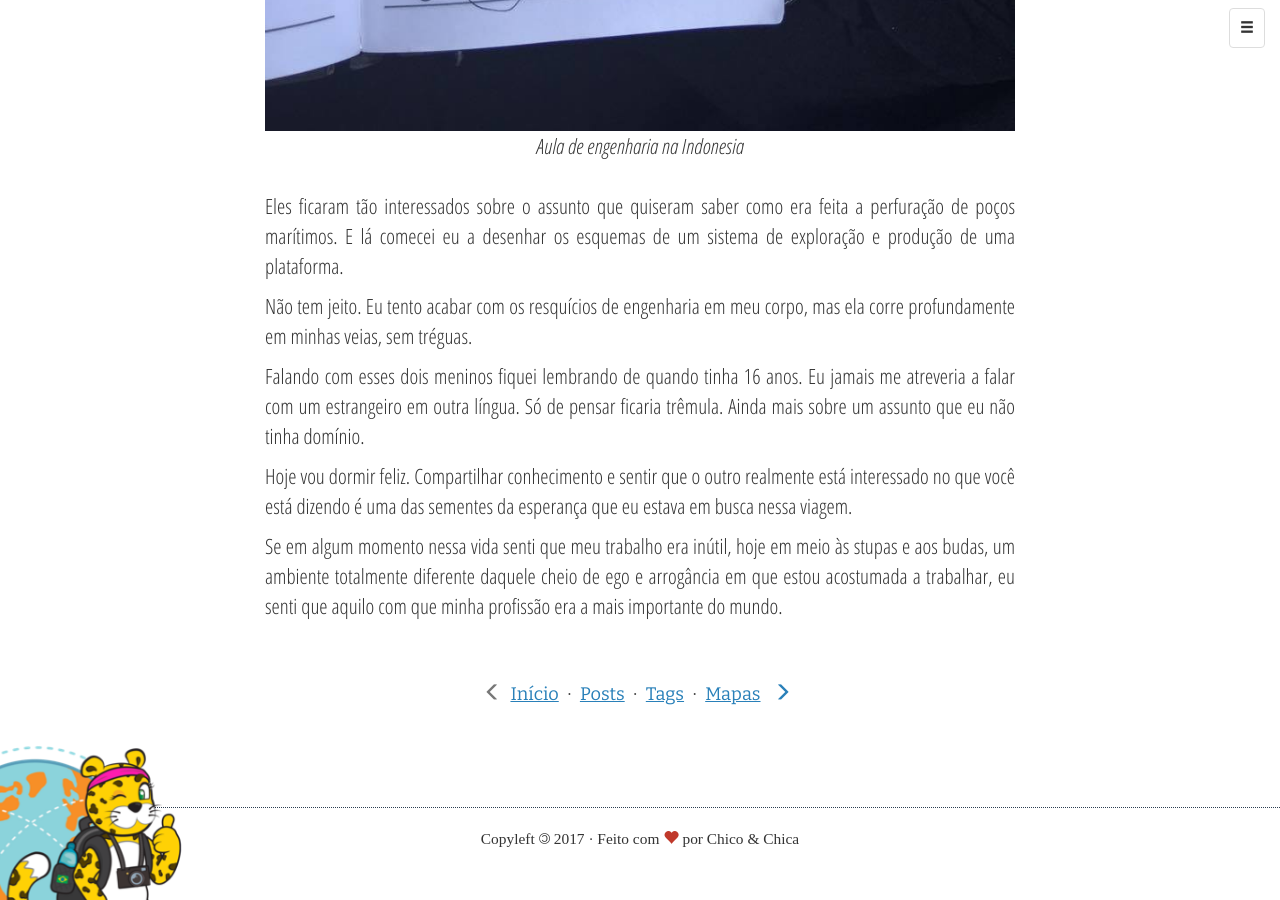
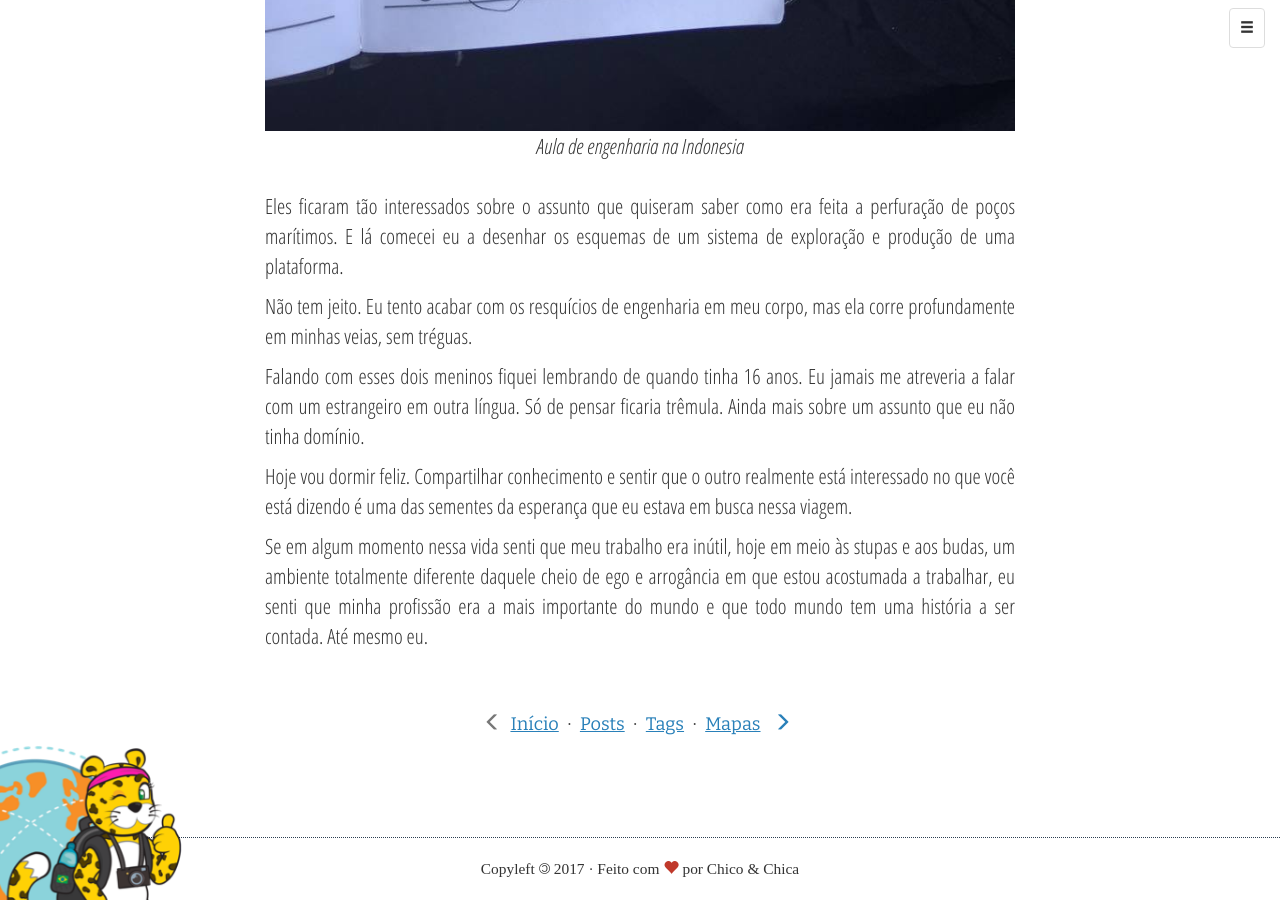
Before and after one commit to amandaferrari/project-grace-marguerite, a Jekyll site: the page built from _posts/2017-05-11-esperanca-educacao.md, in a window 1280 px wide and 900 px high, scrolled down 3455 px. Built offline with Jekyll 4.4.1, drawn with Linux system fonts in a browser that asks for light colours; nearby versions of some CDN libraries; some web fonts are replaced; comment, search, counter and statistics services are not loaded.

Commit message:
Update 2017-05-11-esperanca-educacao.md

```diff
--- a/_posts/2017-05-11-esperanca-educacao.md
+++ b/_posts/2017-05-11-esperanca-educacao.md
@@ -38,4 +38,4 @@ Falando com esses dois meninos fiquei lembrando de quando tinha 16 anos. Eu jama
 
 Hoje vou dormir feliz. Compartilhar conhecimento e sentir que o outro realmente está interessado no que você está dizendo é uma das sementes da esperança que eu estava em busca nessa viagem.
 
-Se em algum momento nessa vida senti que meu trabalho era inútil, hoje em meio às stupas e aos budas, um ambiente totalmente diferente daquele cheio de ego e arrogância em que estou acostumada a trabalhar, eu senti que aquilo com que minha profissão era a mais importante do mundo.
+Se em algum momento nessa vida senti que meu trabalho era inútil, hoje em meio às stupas e aos budas, um ambiente totalmente diferente daquele cheio de ego e arrogância em que estou acostumada a trabalhar, eu senti que minha profissão era a mais importante do mundo e que todo mundo tem uma história a ser contada. Até mesmo eu.
```
